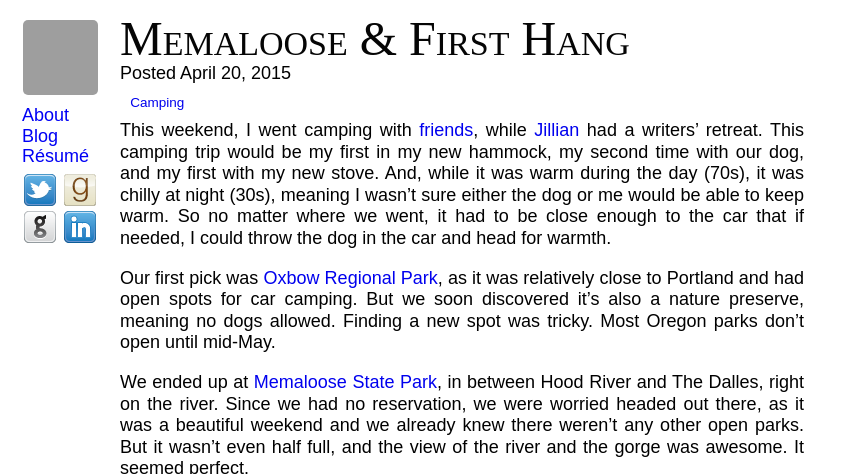
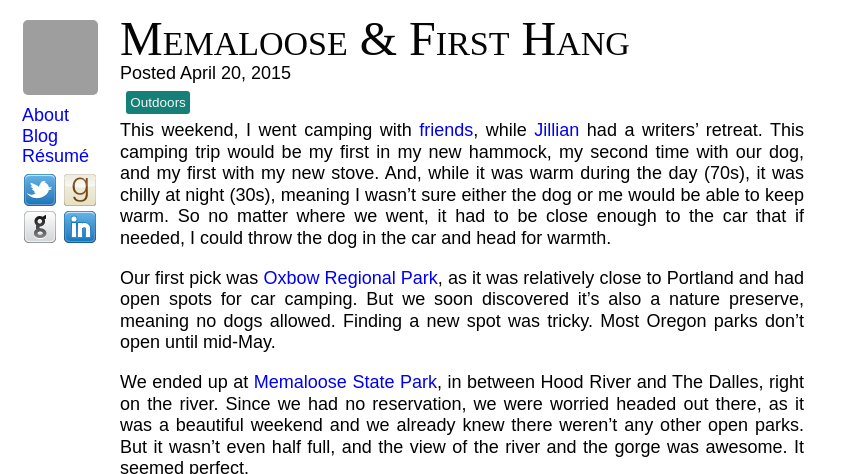
Before and after one commit to krschmidt/krschmidt.github.com, a Jekyll site: the page built from _posts/2015-04-20-memaloose.md, in a window 1280 px wide and 900 px high, cut to the strip 0-474 px from the top of the window. Shown: the whole strip, without its empty margins (0-845 px from the left). Built offline with Jekyll 4.4.1, drawn with Linux system fonts in a browser that asks for light colours; nearby versions of some CDN libraries; some web fonts are replaced; grey boxes are pictures that could not be loaded.

Commit message:
changed memaloose tag to outdoors

```diff
--- a/_posts/2015-04-20-memaloose.md
+++ b/_posts/2015-04-20-memaloose.md
@@ -3,7 +3,7 @@ layout: post
 title: Memaloose & First Hang
 date: 2015-04-20 19:23:35
 tags:
-- Camping
+- Outdoors
 ---
 
 This weekend, I went camping with [friends](http://www.mikepsaris.com), while [Jillian](http://www.jillianschmidt.com) had a writers' retreat. This camping trip would be my first in my new hammock, my second time with our dog, and my first with my new stove. And, while it was warm during the day (70s), it was chilly at night (30s), meaning I wasn't sure either the dog or me would be able to keep warm. So no matter where we went, it had to be close enough to the car that if needed, I could throw the dog in the car and head for warmth.
```
